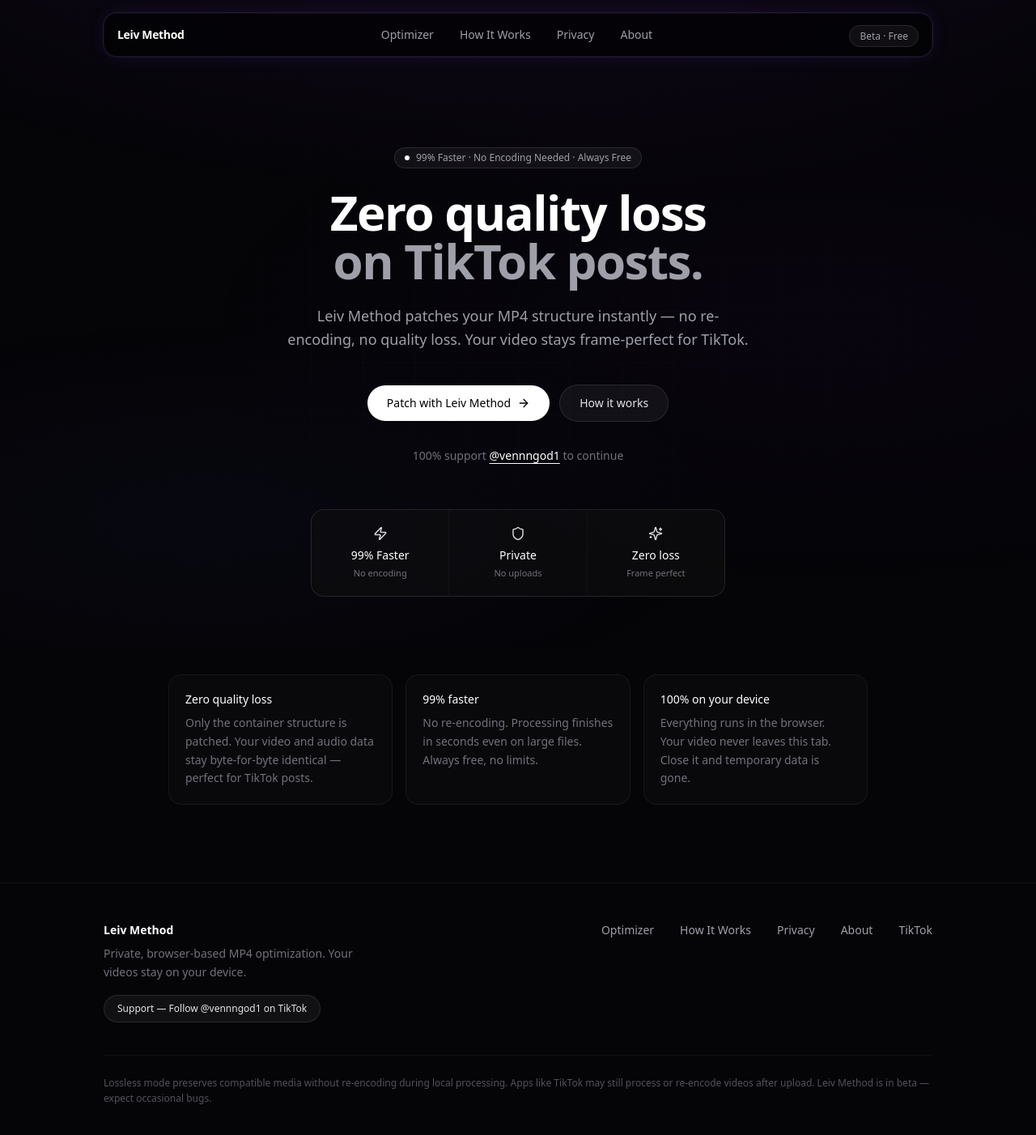
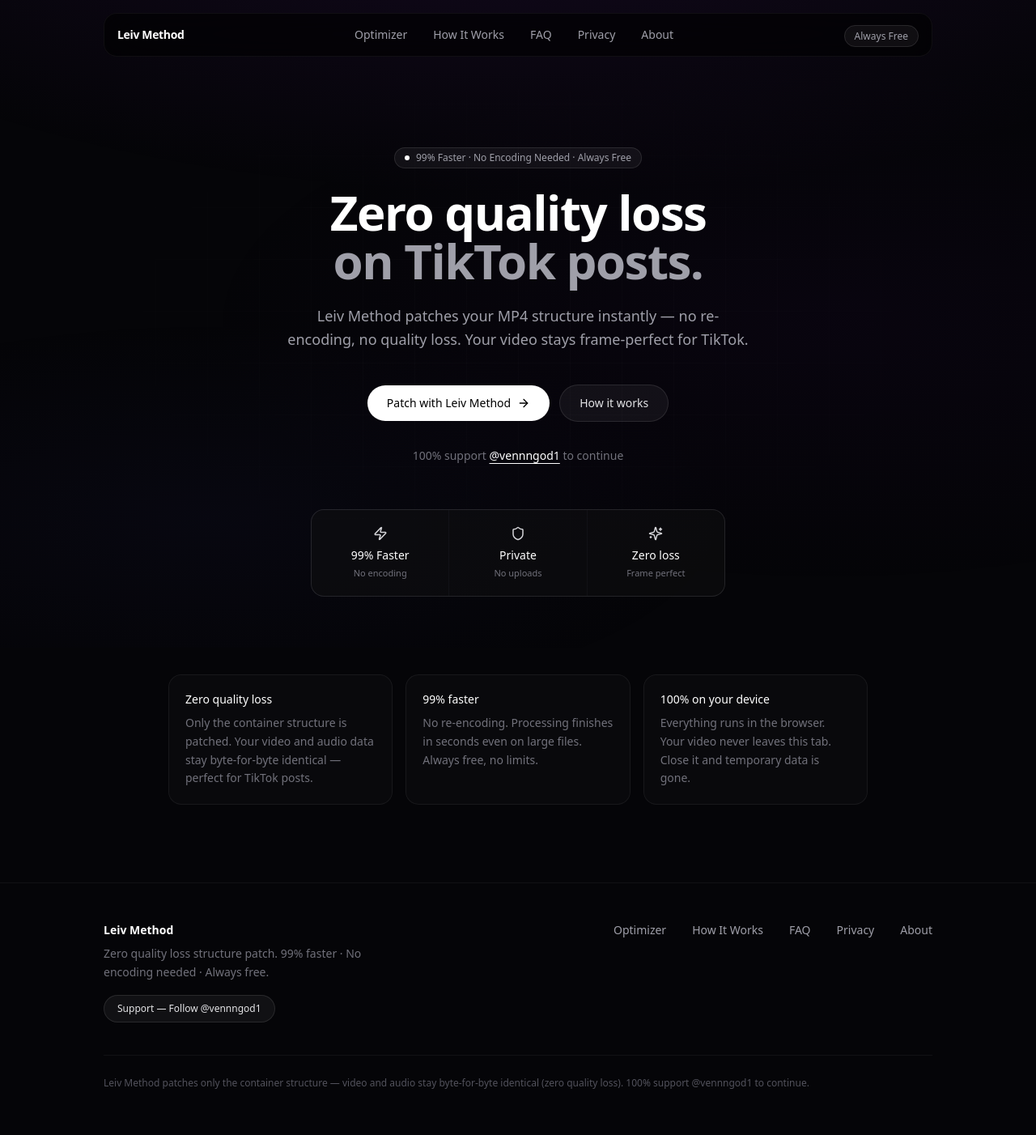
Before and after one commit to keekzz13/leiv-method0, a Next.js app: page / in a window 1280 px wide. Shown: the top 1402 px of the page at 81% size. Built offline with nearby package versions, Linux system fonts and the light colour scheme.

Commit message:
Add files via upload

```diff
--- a/src/components/Footer.tsx
+++ b/src/components/Footer.tsx
@@ -7,15 +7,16 @@
         <div className="max-w-xs">
           <p className="text-sm font-semibold text-white">Leiv Method</p>
           <p className="mt-2 text-sm leading-relaxed text-zinc-500">
-            Private, browser-based MP4 optimization. Your videos stay on your device.
+            Zero quality loss structure patch. 99% faster · No encoding needed ·
+            Always free.
           </p>
           <a
             href="https://www.tiktok.com/@vennngod1"
             target="_blank"
             rel="noopener noreferrer"
-            className="mt-4 inline-flex items-center gap-2 rounded-full border border-white/10 bg-white/5 px-4 py-2 text-xs font-medium text-zinc-200 transition hover:border-violet-400/40 hover:bg-violet-500/10 hover:text-white"
+            className="mt-4 inline-flex items-center gap-2 rounded-full border border-white/10 bg-white/5 px-4 py-2 text-xs font-medium text-zinc-200 transition hover:border-white/20 hover:bg-white/10 hover:text-white"
           >
-            Support — Follow @vennngod1 on TikTok
+            Support — Follow @vennngod1
           </a>
         </div>
         <div className="flex flex-wrap gap-x-8 gap-y-3 text-sm text-zinc-400">
@@ -25,27 +26,21 @@
           <Link href="/how-it-works" className="transition-colors hover:text-white">
             How It Works
           </Link>
+          <Link href="/faq" className="transition-colors hover:text-white">
+            FAQ
+          </Link>
           <Link href="/privacy" className="transition-colors hover:text-white">
             Privacy
           </Link>
           <Link href="/about" className="transition-colors hover:text-white">
             About
           </Link>
-          <a
-            href="https://www.tiktok.com/@vennngod1"
-            target="_blank"
-            rel="noopener noreferrer"
-            className="transition-colors hover:text-white"
-          >
-            TikTok
-          </a>
         </div>
       </div>
       <div className="mx-auto mt-10 max-w-5xl border-t border-white/5 pt-6">
         <p className="text-xs leading-relaxed text-zinc-600">
-          Lossless mode preserves compatible media without re-encoding during local
-          processing. Apps like TikTok may still process or re-encode videos after upload.
-          Leiv Method is in beta — expect occasional bugs.
+          Leiv Method patches only the container structure — video and audio stay
+          byte-for-byte identical (zero quality loss). 100% support @vennngod1 to continue.
         </p>
       </div>
     </footer>
--- a/src/components/Navbar.tsx
+++ b/src/components/Navbar.tsx
@@ -9,6 +9,7 @@
 const links = [
   { href: "/optimizer", label: "Optimizer" },
   { href: "/how-it-works", label: "How It Works" },
+  { href: "/faq", label: "FAQ" },
   { href: "/privacy", label: "Privacy" },
   { href: "/about", label: "About" },
 ];
@@ -19,13 +20,7 @@
 
   return (
     <header className="sticky top-0 z-50 px-4 pt-4">
-      <nav className="relative mx-auto flex max-w-5xl items-center justify-between overflow-hidden rounded-2xl border border-white/5 bg-black/60 px-4 py-2.5 backdrop-blur-xl glow-border">
-        {/* Moving light sweep across header */}
-        <div
-          className="header-light-sweep pointer-events-none absolute inset-0"
-          aria-hidden
-        />
-
+      <nav className="relative mx-auto flex max-w-5xl items-center justify-between overflow-hidden rounded-2xl border border-white/5 bg-black/60 px-4 py-2.5 backdrop-blur-xl">
         <Link
           href="/"
           className="relative z-10 text-sm font-semibold tracking-tight text-white"
@@ -33,7 +28,6 @@
           Leiv Method
         </Link>
 
-        {/* Desktop */}
         <div className="relative z-10 hidden items-center gap-1 md:flex">
           {links.map((l) => {
             const active = pathname === l.href;
@@ -55,11 +49,10 @@
 
         <div className="relative z-10 hidden md:block">
           <span className="rounded-full border border-white/10 bg-white/5 px-3 py-1 text-xs text-zinc-400">
-            Beta · Free
+            Always Free
           </span>
         </div>
 
-        {/* Mobile toggle */}
         <button
           type="button"
           className="relative z-10 rounded-lg p-2 text-zinc-300 hover:bg-white/5 md:hidden"
```
